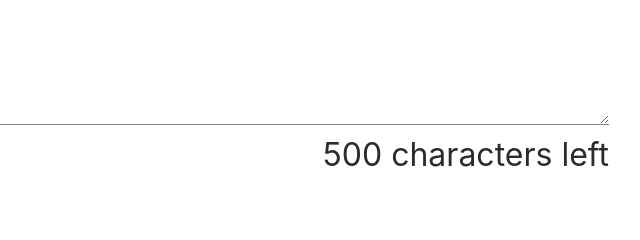
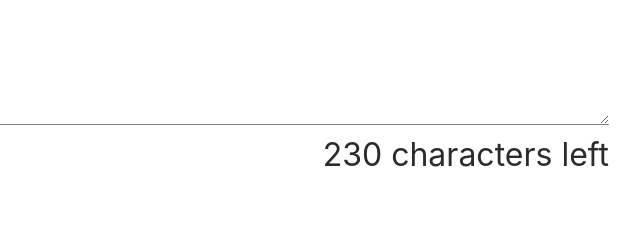
Before and after one commit to crimsondryad/flashbulb, a website: page public/send.html in a window 1280 px wide. Shown: the part 900-1140 px from the top of the page, 371-1011 px from the left. Drawn offline with nearby package versions, Linux system fonts and the light colour scheme.

Commit message:
change the characters limit

```diff
--- a/public/send.html
+++ b/public/send.html
@@ -64,7 +64,7 @@
 
 
 		<textarea rows="10"  placeholder="{{placeholderMessage}}" id="inputbox" maxlength="500" ng-model="sendingMessage.content"></textarea>
-		<p class="text right"> {{500-sendingMessage.content.length}} characters left</p>
+		<p class="text right"> {{230-sendingMessage.content.length}} characters left</p>
 		<!-- use ng-model to bind the data -->
 		<textarea rows="5" placeholder="Send to..." id="sendbox" ng-model="sendingMessage.receiver"></textarea>
 	<!-- click the button, do the post to the api, with message.category, message.content, message.toUsers, message.sender -->
```
